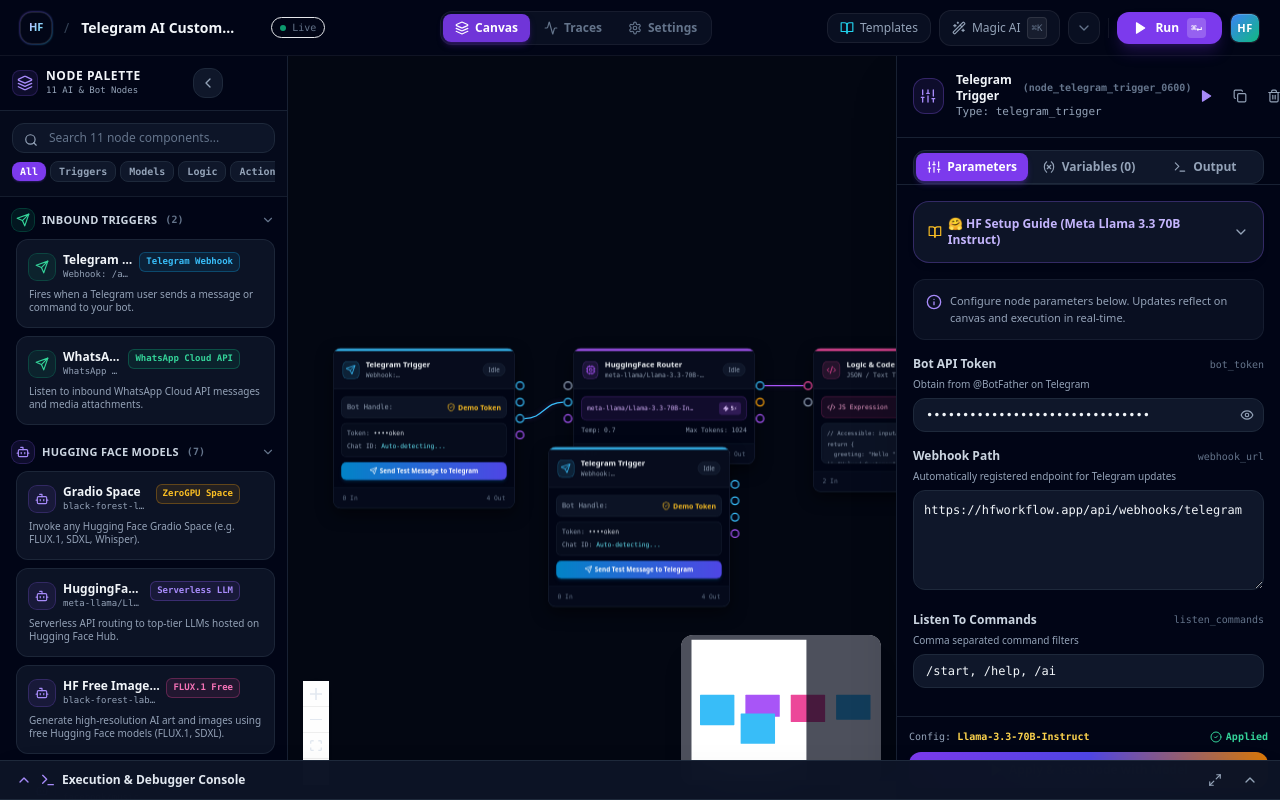
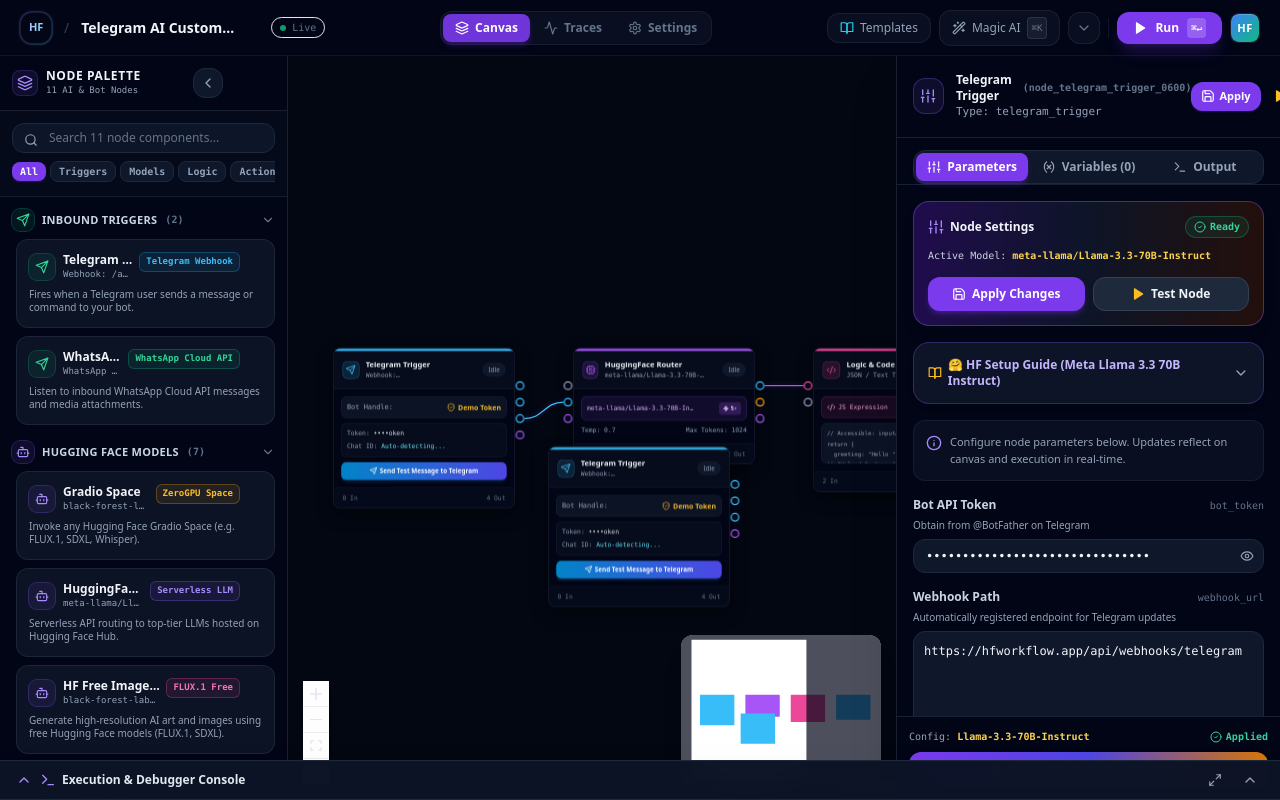
Before and after one commit to mahmoud-mohasseb/huggingfaceworkflows, a Next.js app in the folder apps/web/: page /canvas/1 in a window 1280 px wide. Both pictures are taken after a click on the element 145 px from the left and 283 px from the top of the page. Built offline with nearby package versions, Linux system fonts and the light colour scheme.

Commit message:
feat: add high-visibility Apply buttons across NodeInspector header, top banner, and bottom form footer

```diff
--- a/apps/web/components/canvas/NodeInspector.tsx
+++ b/apps/web/components/canvas/NodeInspector.tsx
@@ -23,6 +23,7 @@
   BookOpen,
   ChevronDown,
   ChevronUp,
+  Save,
 } from 'lucide-react';
 import { NodeData } from '../../../../packages/shared-types';
 import { NODE_REGISTRY } from '../../lib/nodeRegistry';
@@ -57,6 +58,7 @@
   const [showSecrets, setShowSecrets] = useState<Record<string, boolean>>({});
   const [userModels, setUserModels] = useState<any[]>([]);
   const [showHFGuide, setShowHFGuide] = useState(false);
+  const [isSaved, setIsSaved] = useState(false);
   const { hfToken } = useAuthStore();
 
   useEffect(() => {
@@ -127,10 +129,28 @@
 
         {/* Header Action Toolbar */}
         <div className="flex items-center gap-1">
+          <button
+            type="button"
+            onClick={() => {
+              onUpdateConfig(nodeId, { ...config });
+              setIsSaved(true);
+              setTimeout(() => setIsSaved(false), 2000);
+            }}
+            className={`px-2.5 py-1.5 rounded-xl transition-all flex items-center gap-1 text-[11px] font-bold shadow-sm ${
+              isSaved
+                ? 'bg-emerald-600 text-white'
+                : 'bg-violet-600 hover:bg-violet-500 text-white shadow-violet-600/30'
+            }`}
+            title="Apply Node Configuration"
+          >
+            {isSaved ? <Check className="w-3.5 h-3.5" /> : <Save className="w-3.5 h-3.5" />}
+            <span>{isSaved ? 'Applied' : 'Apply'}</span>
+          </button>
+
           {onRunSingleNode && (
             <button
               onClick={() => onRunSingleNode(nodeId)}
-              className="p-2 text-violet-400 hover:text-white hover:bg-violet-600/30 rounded-xl transition-colors flex items-center gap-1 text-[10px] font-bold"
+              className="p-2 text-amber-400 hover:text-white hover:bg-amber-600/30 rounded-xl transition-colors flex items-center gap-1 text-[10px] font-bold"
               title="Test Single Node"
             >
               <Play className="w-3.5 h-3.5 fill-current" />
@@ -210,6 +230,51 @@
         {/* Tab 1: Parameters Schema Form */}
         {activeTab === 'params' && (
           <div className="space-y-4">
+            {/* Prominent Quick Apply & Test Banner */}
+            <div className="bg-gradient-to-r from-violet-950/70 via-slate-900/90 to-amber-950/50 border border-violet-500/40 rounded-2xl p-3.5 space-y-2.5 shadow-lg">
+              <div className="flex items-center justify-between text-xs">
+                <div className="flex items-center gap-1.5 font-bold text-slate-100">
+                  <Sliders className="w-4 h-4 text-violet-400" />
+                  <span>Node Settings</span>
+                </div>
+                <span className="text-[10px] font-mono font-bold px-2 py-0.5 rounded-full bg-emerald-500/10 text-emerald-400 border border-emerald-500/30 flex items-center gap-1">
+                  <CheckCircle2 className="w-3 h-3" /> Ready
+                </span>
+              </div>
+
+              <div className="text-[10px] font-mono text-slate-300 truncate">
+                Active Model: <span className="text-amber-300 font-bold">{currentModelId}</span>
+              </div>
+
+              <div className="grid grid-cols-2 gap-2 pt-1">
+                <button
+                  type="button"
+                  onClick={() => {
+                    onUpdateConfig(nodeId, { ...config });
+                    setIsSaved(true);
+                    setTimeout(() => setIsSaved(false), 2000);
+                  }}
+                  className="py-2 px-3 bg-violet-600 hover:bg-violet-500 text-white rounded-xl text-xs font-bold shadow-md shadow-violet-600/30 transition-all flex items-center justify-center gap-1.5"
+                >
+                  <Save className="w-3.5 h-3.5" />
+                  <span>{isSaved ? 'Applied! ✅' : 'Apply Changes'}</span>
+                </button>
+
+                {onRunSingleNode && (
+                  <button
+                    type="button"
+                    onClick={() => {
+                      onUpdateConfig(nodeId, { ...config });
+                      onRunSingleNode(nodeId);
+                    }}
+                    className="py-2 px-3 bg-slate-800 hover:bg-slate-700 text-slate-100 border border-slate-700 rounded-xl text-xs font-bold transition-all flex items-center justify-center gap-1.5"
+                  >
+                    <Play className="w-3.5 h-3.5 text-amber-400 fill-current" />
+                    <span>Test Node</span>
+                  </button>
+                )}
+              </div>
+            </div>
             {/* HF Model Step-by-Step Guide Drawer */}
             {matchedModelGuide && (
               <div className="bg-slate-900/90 border border-violet-500/30 rounded-2xl p-3.5 space-y-2.5 shadow-md">
@@ -429,6 +494,22 @@
                 </div>
               );
             })}
+
+            {/* Bottom Form Apply Button */}
+            <div className="pt-2">
+              <button
+                type="button"
+                onClick={() => {
+                  onUpdateConfig(nodeId, { ...config });
+                  setIsSaved(true);
+                  setTimeout(() => setIsSaved(false), 2000);
+                }}
+                className="w-full py-2.5 bg-gradient-to-r from-violet-600 via-indigo-600 to-amber-600 hover:from-violet-500 hover:to-amber-500 text-white rounded-xl text-xs font-bold shadow-lg shadow-violet-600/30 transition-all flex items-center justify-center gap-2"
+              >
+                <Save className="w-4 h-4" />
+                <span>{isSaved ? 'Configuration Applied & Saved! ✅' : 'Apply & Save Node Parameters'}</span>
+              </button>
+            </div>
           </div>
         )}
 
```
